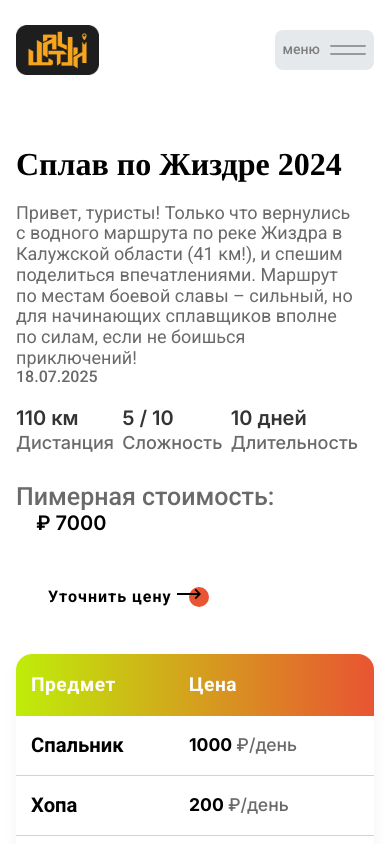
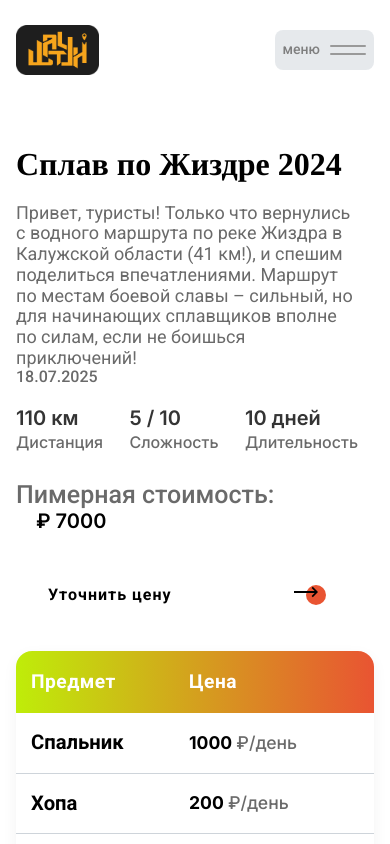
Before and after one commit to Boris-sudo/Shatun, an Angular app: page /expedition/1 in a window 390 px wide. Shown: the top 844 px of the page. Built offline with nearby package versions, Linux system fonts and the light colour scheme; a web font is replaced by a local one.

Commit message:
fixing future expedition page

```diff
--- a/src/app/pages/future-expeditions/expedition/expedition.css
+++ b/src/app/pages/future-expeditions/expedition/expedition.css
@@ -190,6 +190,10 @@
 
         .contact {
             margin: 20px 0 0;
+
+            @media screen and (max-width: 500px) {
+                width: 100%;
+            }
         }
 
         .info-row {
@@ -209,11 +213,19 @@
                     font-weight: 600;
                     font-family: var(--ff-inter), sans-serif;
 
+                    @media screen and (max-width: 450px) {
+                        font-size: 20px;
+                    }
+
                     &:not(:first-of-type) {
                         font-weight: 500;
                         font-size:   18px;
                         color:       var(--text-accent);
                         margin-top:  3px;
+
+                        @media screen and (max-width: 460px) {
+                            font-size: 16px;
+                        }
                     }
                 }
 
```
Also changed, not shown: src/app/pages/future-expeditions/expedition/expedition.html (+6 -4 lines).
